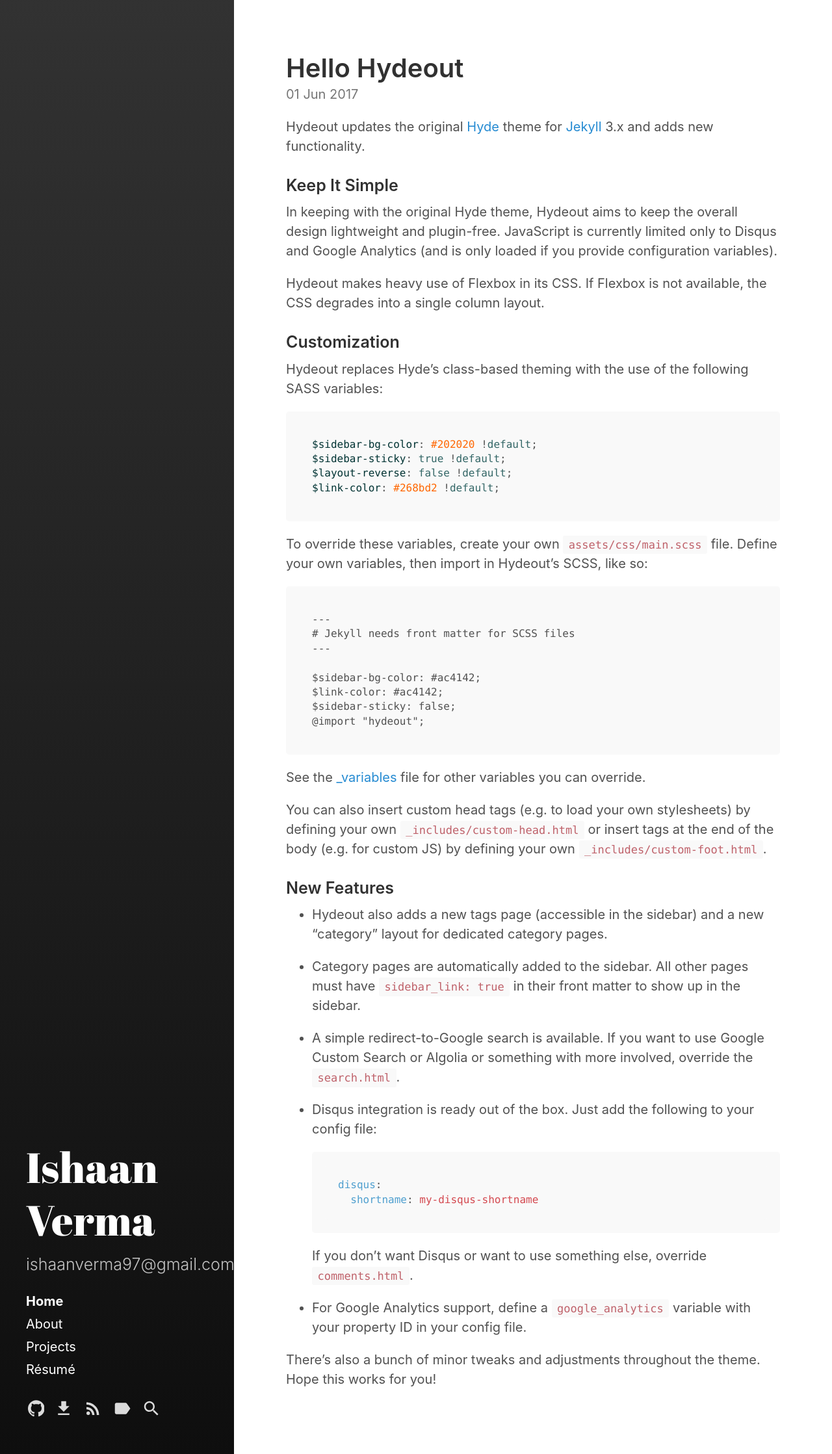
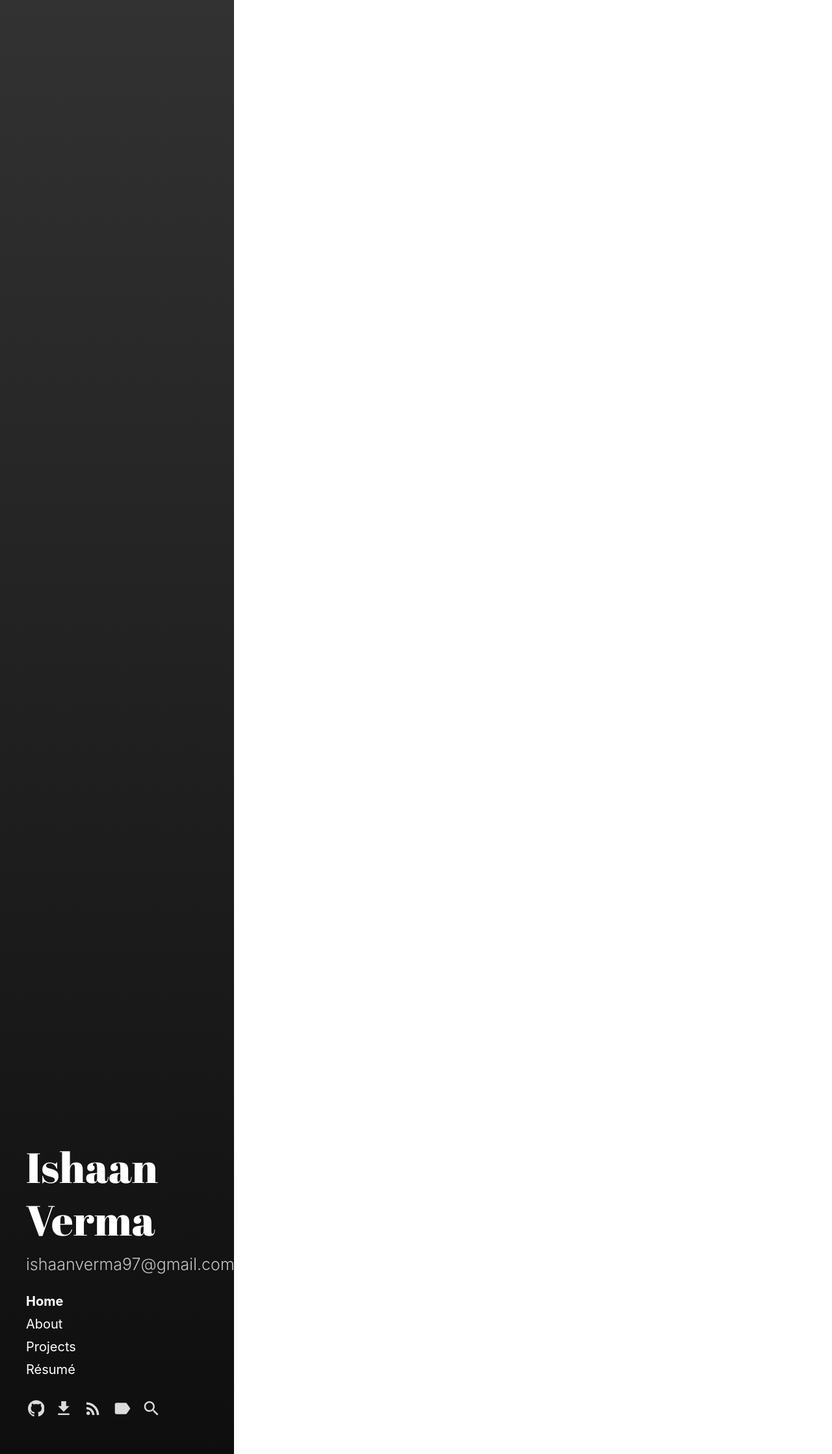
Before and after one commit to ishaanverma/ishaanverma.github.io, a Jekyll site: the page built from index.html, in a window 1280 px wide. Shown: the whole page at 65% size. Built offline with Jekyll 4.4.1, drawn with Linux system fonts in a browser that asks for light colours; the list of posts is cut into pages by our own code.

Commit message:
temporary post on homepage

````diff
--- a/_posts/2017-06-01-hello-hydeout.md
+++ /dev/null
@@ -1,82 +0,0 @@
----
-layout: post
-title: Hello Hydeout
-excerpt_separator:  <!--more-->
----
-
-Hydeout updates the original [Hyde](https://github.com/poole/hyde)
-theme for [Jekyll](http://jekyllrb.com) 3.x and adds new functionality.
-
-### Keep It Simple
-
-In keeping with the original Hyde theme, Hydeout aims to keep the overall
-design lightweight and plugin-free. JavaScript is currently limited only
-to Disqus and Google Analytics (and is only loaded if you provide configuration
-variables).
-
-Hydeout makes heavy use of Flexbox in its CSS. If Flexbox is not available,
-the CSS degrades into a single column layout.
-
-### Customization
-
-Hydeout replaces Hyde's class-based theming with the use
-of the following SASS variables:
-
-```scss
-$sidebar-bg-color: #202020 !default;
-$sidebar-sticky: true !default;
-$layout-reverse: false !default;
-$link-color: #268bd2 !default;
-```
-
-To override these variables, create your own `assets/css/main.scss` file.
-Define your own variables, then import in Hydeout's SCSS, like so:
-
-```
----
-# Jekyll needs front matter for SCSS files
----
-
-$sidebar-bg-color: #ac4142;
-$link-color: #ac4142;
-$sidebar-sticky: false;
-@import "hydeout";
-```
-
-See the [_variables](_sass/hydeout/_variables.scss) file for other variables
-you can override.
-
-You can also insert custom head tags (e.g. to load your own stylesheets) by
-defining your own `_includes/custom-head.html` or insert tags at the end
-of the body (e.g. for custom JS) by defining your own
-`_includes/custom-foot.html`.
-
-### New Features
-
-* Hydeout also adds a new tags page (accessible in the sidebar) and a new
-  "category" layout for dedicated category pages.
-
-* Category pages are automatically added to the sidebar. All other pages
-  must have `sidebar_link: true` in their front matter to show up in
-  the sidebar.
-
-* A simple redirect-to-Google search is available. If you want to use
-  Google Custom Search or Algolia or something with more involved,
-  override the `search.html`.
-
-* Disqus integration is ready out of the box. Just add the following to
-  your config file:
-
-  ```yaml
-  disqus:
-    shortname: my-disqus-shortname
-  ```
-
-  If you don't want Disqus or want to use something else, override
-  `comments.html`.
-
-* For Google Analytics support, define a `google_analytics` variable with
-  your property ID in your config file.
-
-There's also a bunch of minor tweaks and adjustments throughout the
-theme. Hope this works for you!
````
Also changed, not shown: _posts/temp.md (+3 -0 lines).
